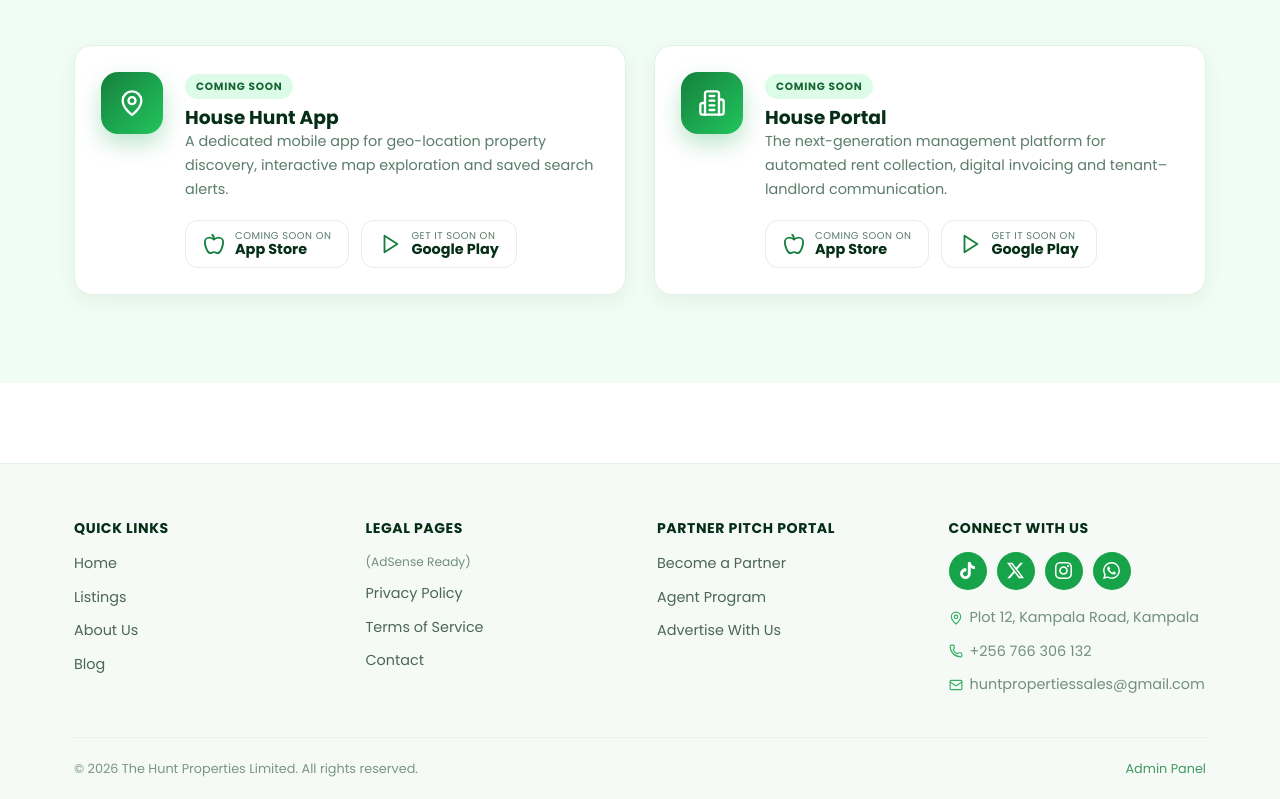
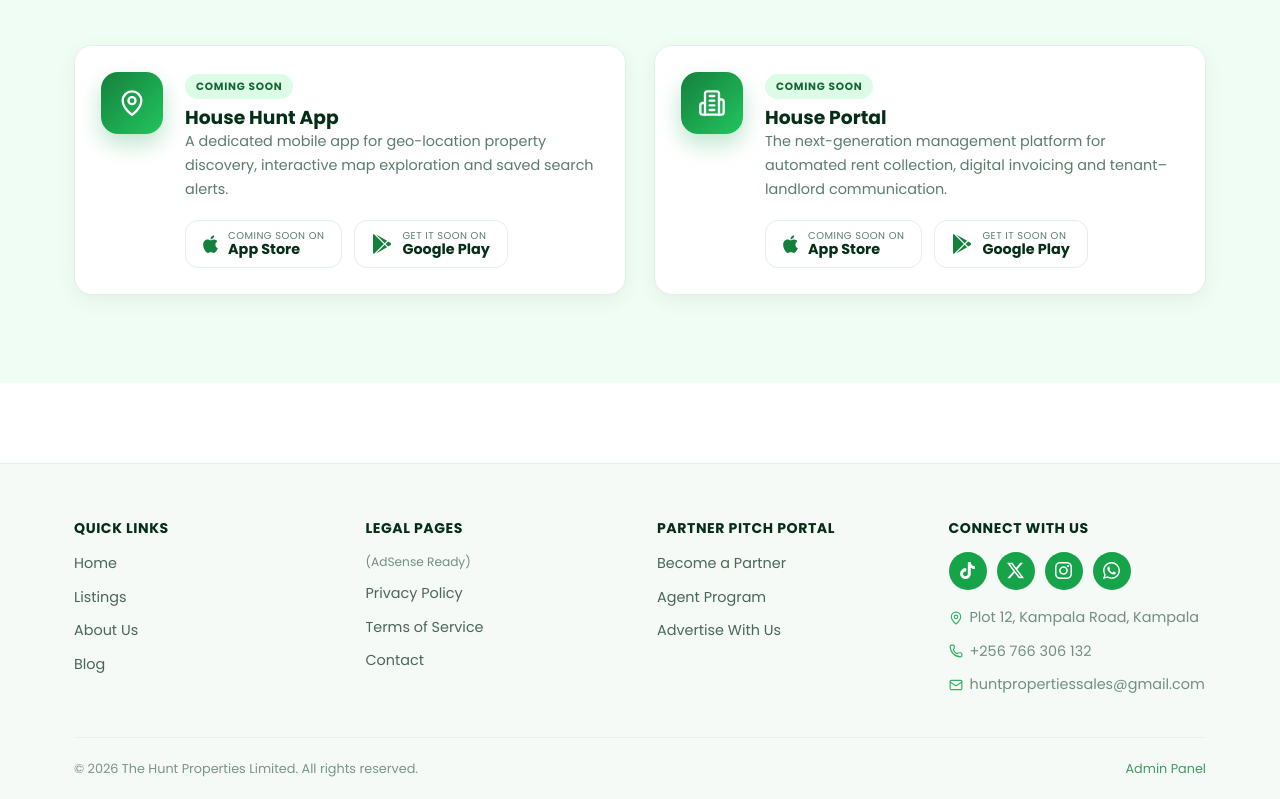
Before and after one commit to OkelloEmma2/The-Hunt-Properties, a React (Vite) app: page /about in a window 1280 px wide. Shown: the part 1547-2346 px from the top of the page. Built offline with nearby package versions, Linux system fonts and the light colour scheme.

Commit message:
Storebadges

```diff
--- a/src/components/Adbanner.jsx
+++ b/src/components/Adbanner.jsx
@@ -1,3 +1,4 @@
+import { AppleLogo, GooglePlayLogo } from '../components/StoreBadges'
 export default function AdBanner({ label = 'Advertisement' }) {
   return (
     <div className="ad-banner" aria-label={label}>
--- a/src/components/AppPromo.jsx
+++ b/src/components/AppPromo.jsx
@@ -1,4 +1,5 @@
-import { MapPin, Building2, Apple, Play } from 'lucide-react'
+import { MapPin, Building2 } from 'lucide-react'
+import StoreBadges from '../components/StoreBadges'
 
 const apps = [
   {
@@ -28,10 +29,7 @@ export default function AppPromo() {
                 <span className="badge-soon">Coming Soon</span>
                 <h3>{a.name}</h3>
                 <p className="section-sub" style={{ fontSize: '.9rem' }}>{a.desc}</p>
-                <div className="store-badges">
-                  <a className="store-badge" href="#" onClick={e => e.preventDefault()}><Apple size={22} /><span><small>Coming soon on</small><strong>App Store</strong></span></a>
-                  <a className="store-badge" href="#" onClick={e => e.preventDefault()}><Play size={22} /><span><small>Get it soon on</small><strong>Google Play</strong></span></a>
-                </div>
+                <StoreBadges />
               </div>
             </div>
           ))}
--- /dev/null
+++ b/src/components/StoreBadges.jsx
@@ -0,0 +1,32 @@
+// Official Apple & Google Play glyphs (monochrome, tint via currentColor)
+export function AppleLogo({ height = 20 }) {
+  return (
+    <svg height={height} viewBox="0 0 384 512" fill="currentColor" aria-hidden="true">
+      <path d="M318.7 268.7c-.2-36.7 16.4-64.4 50-84.8-18.8-26.9-47.2-41.7-84.7-44.6-35.5-2.8-74.3 20.7-88.5 20.7-15 0-49.4-19.7-76.4-19.7C63.3 140.3 4 184.8 4 275.5q0 40.3 14.4 83.1c12.8 36.7 59 126.7 107.2 125.2 25.2-.6 43-17.9 75.8-17.9 31.8 0 48.3 17.9 76.4 17.9 48.6-.7 90.4-82.5 102.6-119.3-65.2-30.7-61.7-90-61.7-91.9zm-56.6-164.2c27.3-32.4 24.8-61.9 24-72.5-24.1 1.4-52 16.4-67.9 34.9-17.5 19.8-27.8 44.3-25.6 71.9 26.1 2 49.9-11.4 69.5-34.3z" />
+    </svg>
+  )
+}
+
+export function GooglePlayLogo({ height = 20 }) {
+  return (
+    <svg height={height} viewBox="0 0 512 512" fill="currentColor" aria-hidden="true">
+      <path d="M325.3 234.3L104.6 13l280.8 161.2-60.1 60.1zM47 0C34 6.8 25.3 19.2 25.3 35.3v441.3c0 16.1 8.7 28.5 21.7 35.3l256.6-256L47 0zm425.2 225.6l-58.9-34.1-65.7 64.5 65.7 64.5 60.1-34.1c18-14.3 18-46.5-1.2-60.8zM104.6 499l280.8-161.2-60.1-60.1L104.6 499z" />
+    </svg>
+  )
+}
+
+// Reusable "Coming soon" badge pair — used in Home banner + App promo section
+export default function StoreBadges({ height = 20 }) {
+  return (
+    <div className="store-badges">
+      <a className="store-badge" href="#" onClick={e => e.preventDefault()}>
+        <AppleLogo height={height} />
+        <span><small>Coming soon on</small><strong>App Store</strong></span>
+      </a>
+      <a className="store-badge" href="#" onClick={e => e.preventDefault()}>
+        <GooglePlayLogo height={height} />
+        <span><small>Get it soon on</small><strong>Google Play</strong></span>
+      </a>
+    </div>
+  )
+}
--- a/src/pages/Home.jsx
+++ b/src/pages/Home.jsx
@@ -2,12 +2,13 @@ import { useState } from 'react'
 import { Link } from 'react-router-dom'
 import {
   MapPin, Building2, User, Search, X, SearchX, ArrowRight,
-  HousePlus, Home as HomeIcon, Apple, Play,
+  HousePlus, Home as HomeIcon,
 } from 'lucide-react'
 import { useListings } from '../context/ListingsContext'
 import PropertyCard from '../components/PropertyCard'
 import AdBanner from '../components/AdBanner'
 import { waLink } from '../utils/whatsapp'
+import StoreBadges from '../components/StoreBadges'
 
 export default function Home() {
   const { listings } = useListings()
@@ -142,10 +143,7 @@ export default function Home() {
             <div>
               <h3>The House Hunt App</h3>
               <p>Geo-location discovery, map exploration and saved alerts — coming soon to your phone.</p>
-              <div className="store-badges">
-                <a className="store-badge" href="#" onClick={e => e.preventDefault()}><Apple size={20} /><span><small>Coming soon on</small><strong>App Store</strong></span></a>
-                <a className="store-badge" href="#" onClick={e => e.preventDefault()}><Play size={20} /><span><small>Get it soon on</small><strong>Google Play</strong></span></a>
-              </div>
+              <StoreBadges />
             </div>
           </div>
 
--- a/src/pages/PrivacyPolicy.jsx
+++ b/src/pages/PrivacyPolicy.jsx
@@ -8,7 +8,7 @@ export default function PrivacyPolicy() {
       <p className="section-sub" style={{ marginBottom: 28 }}>Last updated: October 2026</p>
       <div className="prose card" style={{ padding: 30 }}>
         <h2>1. Who we are</h2>
-        <p>The Hunt Properties Limited ("we", "our") operates this website and related services. For any privacy questions, contact us at info@thehuntproperties.com.</p>
+        <p>The Hunt Properties Limited ("we", "our") operates this website and related services. For any privacy questions, contact us at huntpropertiessales@gmail.com.</p>
         <h2>2. Information we collect</h2>
         <p>Contact details you submit through our forms (name, phone number, email address), property details, photographs and verification documents you upload when listing property, and basic usage data such as pages visited.</p>
         <h2>3. How we use your information</h2>
```
